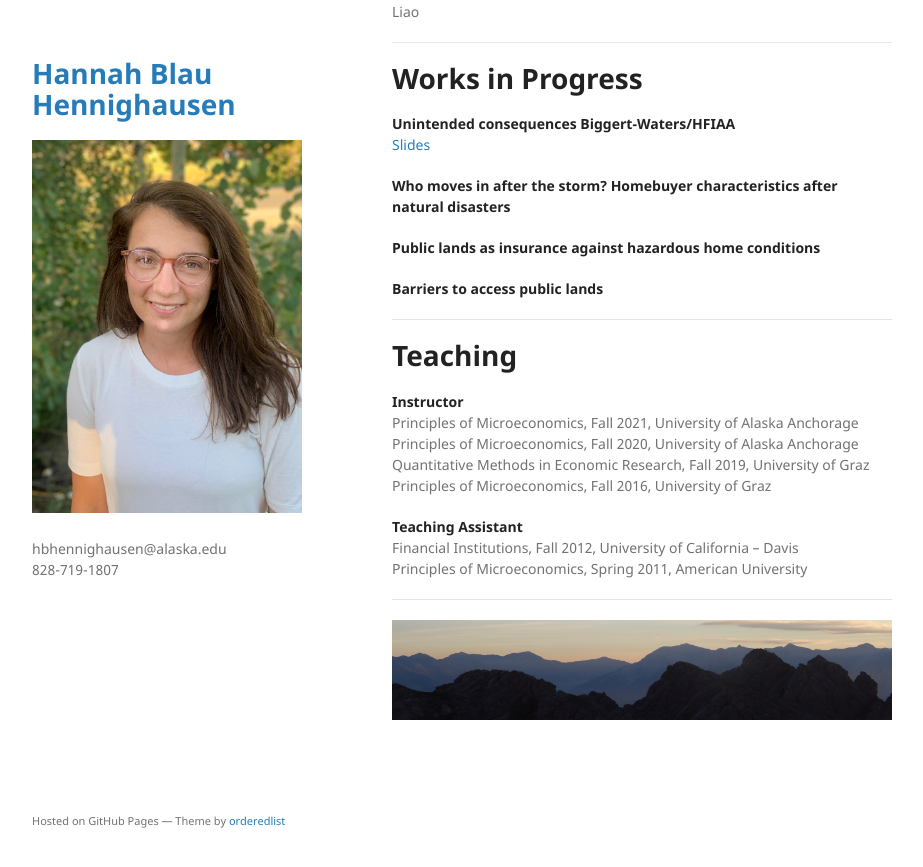
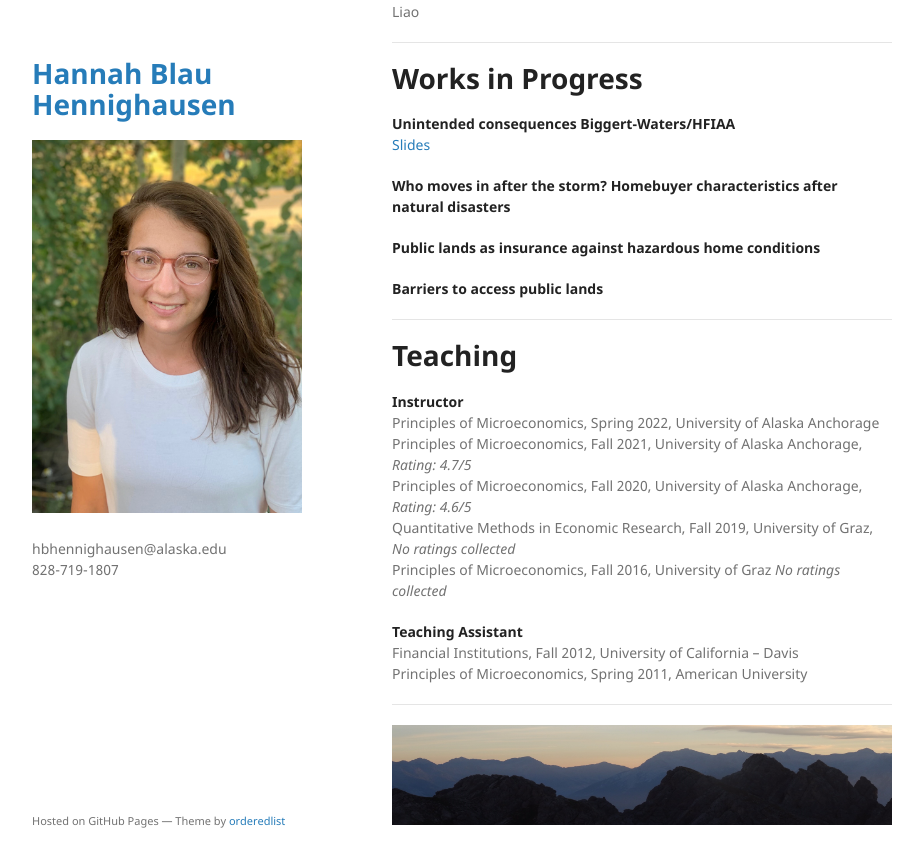
Before and after one commit to hannahhennighausen/hannahhennighausen.github.io, a Jekyll site: the page built from index.md, in a window 1280 px wide and 900 px high, scrolled down 1978 px. Shown: the top 867 px of the window, without its empty margins (178-1101 px from the left). Built offline with Jekyll 4.4.1, drawn with Linux system fonts in a browser that asks for light colours; the repository's description, which GitHub fills in, is left out.

Commit message:
Update index.md

```diff
--- a/index.md
+++ b/index.md
@@ -106,10 +106,11 @@ This study documents the impact of the 2018 Camp Fire on property prices across
 # Teaching
 
 **Instructor** <br />
-Principles of Microeconomics, Fall 2021, University of Alaska Anchorage <br />
-Principles of Microeconomics, Fall 2020, University of Alaska Anchorage <br />
-Quantitative Methods in Economic Research, Fall 2019, University of Graz <br />
-Principles of Microeconomics, Fall 2016, University of Graz
+Principles of Microeconomics, Spring 2022, University of Alaska Anchorage
+Principles of Microeconomics, Fall 2021, University of Alaska Anchorage, _Rating: 4.7/5_ <br />
+Principles of Microeconomics, Fall 2020, University of Alaska Anchorage, _Rating: 4.6/5_ <br />
+Quantitative Methods in Economic Research, Fall 2019, University of Graz, _No ratings collected_ <br />
+Principles of Microeconomics, Fall 2016, University of Graz _No ratings collected_
 
 **Teaching Assistant** <br />
 Financial Institutions, Fall 2012, University of California – Davis <br />
```
